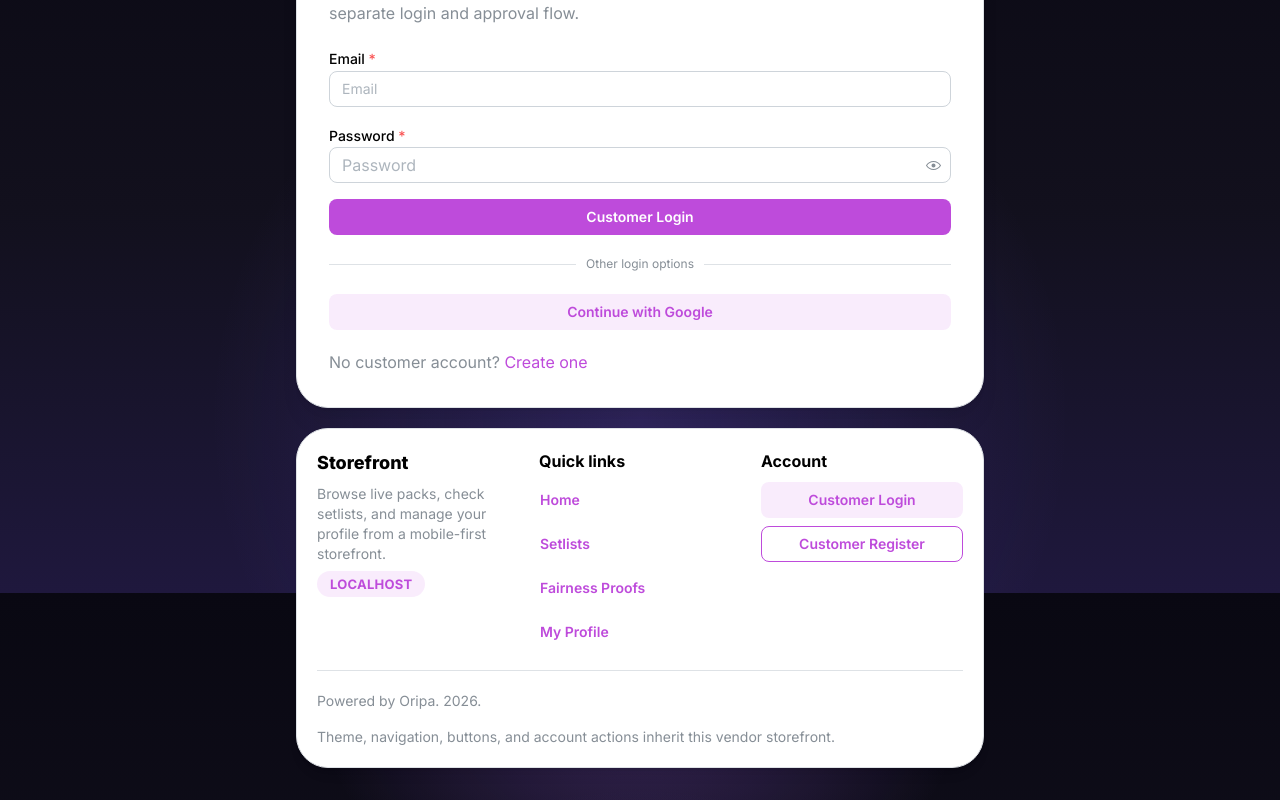
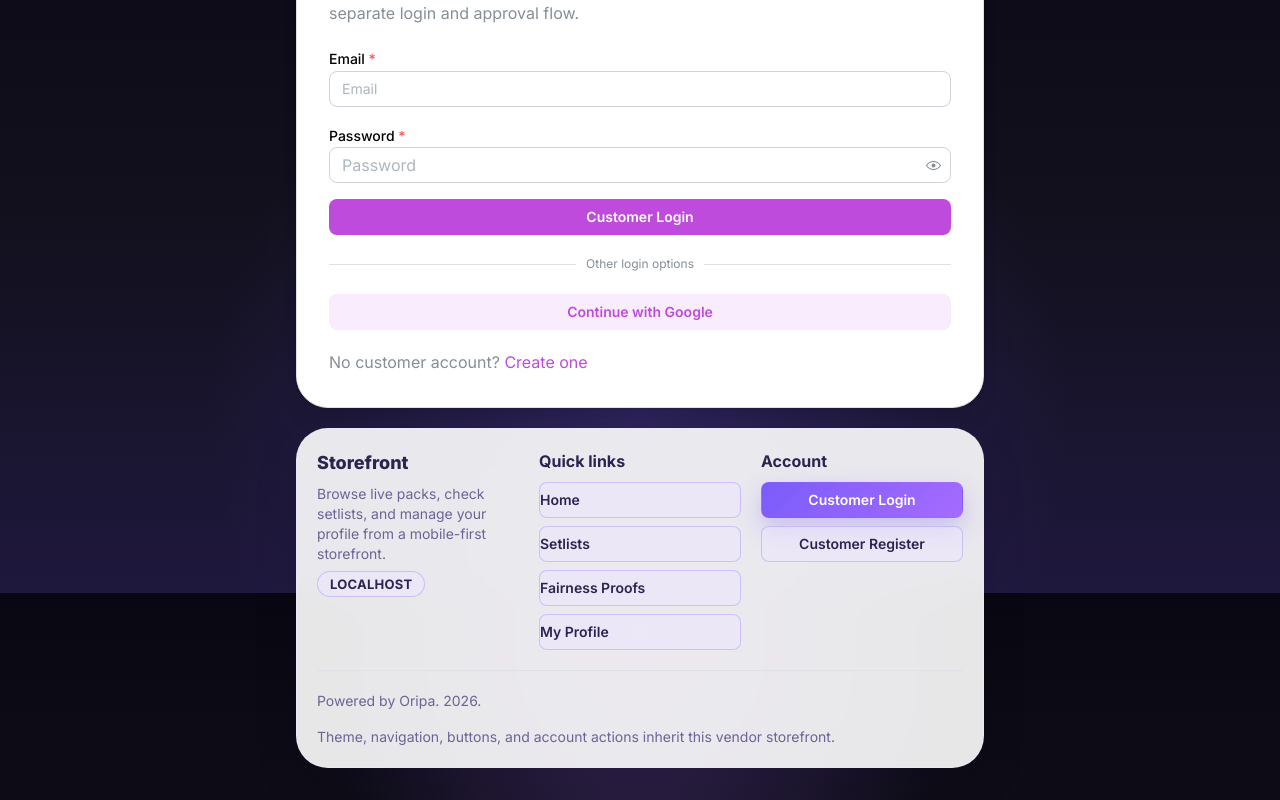
Before and after one commit to terenceboey/oripa_saas_product, a Next.js app in the folder apps/web/: page /login in a window 1280 px wide. Shown: the part 207-1007 px from the top of the page. Built offline with nearby package versions, Linux system fonts and the light colour scheme; no server answers.

Commit message:
theme storefront shell

```diff
--- a/apps/web/components/storefront-footer.tsx
+++ b/apps/web/components/storefront-footer.tsx
@@ -17,59 +17,80 @@ type StorefrontFooterProps = {
 };
 
 export function StorefrontFooter({ brandName, host, user, onLogout }: StorefrontFooterProps) {
+  const shellStyle = {
+    background: "color-mix(in srgb, var(--card) 90%, transparent)",
+    borderColor: "color-mix(in srgb, var(--brand-soft) 72%, transparent)",
+    color: "var(--text)",
+    boxShadow: "0 18px 45px rgba(9, 8, 18, 0.12)",
+    backdropFilter: "blur(18px)",
+  } as const;
+
+  const subtleButtonStyle = {
+    background: "color-mix(in srgb, var(--brand-soft) 52%, transparent)",
+    borderColor: "color-mix(in srgb, var(--brand) 28%, transparent)",
+    color: "var(--text)",
+  } as const;
+
+  const solidButtonStyle = {
+    background: "linear-gradient(135deg, var(--brand), var(--brand-accent))",
+    borderColor: "transparent",
+    color: "white",
+    boxShadow: "0 10px 24px color-mix(in srgb, var(--brand) 30%, transparent)",
+  } as const;
+
   return (
-    <Paper withBorder radius="xl" p="lg" shadow="sm" mt="lg">
+    <Paper withBorder radius="xl" p="lg" shadow="sm" mt="lg" style={shellStyle}>
       <SimpleGrid cols={{ base: 1, sm: 3 }} spacing="lg">
         <Stack gap={6}>
-          <Text fw={800} size="lg">
+          <Text fw={800} size="lg" style={{ color: "var(--text)" }}>
             {brandName}
           </Text>
-          <Text c="dimmed" size="sm">
+          <Text size="sm" style={{ color: "var(--muted)" }}>
             Browse live packs, check setlists, and manage your profile from a mobile-first storefront.
           </Text>
-          <Badge variant="light" size="lg" w="fit-content">
+          <Badge variant="light" size="lg" w="fit-content" style={subtleButtonStyle}>
             {host}
           </Badge>
         </Stack>
 
         <Stack gap={8}>
-          <Text fw={700}>Quick links</Text>
-          <Button component={Link} href="/" variant="subtle" justify="flex-start" px={0}>
+          <Text fw={700} style={{ color: "var(--text)" }}>Quick links</Text>
+          <Button component={Link} href="/" variant="subtle" justify="flex-start" px={0} style={subtleButtonStyle}>
             Home
           </Button>
-          <Button component={Link} href="/setlists" variant="subtle" justify="flex-start" px={0}>
+          <Button component={Link} href="/setlists" variant="subtle" justify="flex-start" px={0} style={subtleButtonStyle}>
             Setlists
           </Button>
-          <Button component={Link} href="/fairness-proofs" variant="subtle" justify="flex-start" px={0}>
+          <Button component={Link} href="/fairness-proofs" variant="subtle" justify="flex-start" px={0} style={subtleButtonStyle}>
             Fairness Proofs
           </Button>
-          <Button component={Link} href="/profile" variant="subtle" justify="flex-start" px={0}>
+          <Button component={Link} href="/profile" variant="subtle" justify="flex-start" px={0} style={subtleButtonStyle}>
             My Profile
           </Button>
         </Stack>
 
         <Stack gap={8}>
-          <Text fw={700}>Account</Text>
+          <Text fw={700} style={{ color: "var(--text)" }}>Account</Text>
           {user ? (
             <>
-              <Text size="sm" c="dimmed">
+              <Text size="sm" style={{ color: "var(--muted)" }}>
                 {user.displayName || user.fullName || "Customer"}
               </Text>
-              <Text size="sm" c="dimmed">
+              <Text size="sm" style={{ color: "var(--muted)" }}>
                 {user.email}
               </Text>
               {onLogout ? (
-                <Button variant="light" onClick={onLogout} fullWidth>
+                <Button variant="filled" onClick={onLogout} fullWidth style={solidButtonStyle}>
                   Logout
                 </Button>
               ) : null}
             </>
           ) : (
             <>
-              <Button component={Link} href="/login" variant="light" fullWidth>
+              <Button component={Link} href="/login" variant="filled" fullWidth style={solidButtonStyle}>
                 Customer Login
               </Button>
-              <Button component={Link} href="/register" variant="outline" fullWidth>
+              <Button component={Link} href="/register" variant="outline" fullWidth style={subtleButtonStyle}>
                 Customer Register
               </Button>
             </>
@@ -80,10 +101,10 @@ export function StorefrontFooter({ brandName, host, user, onLogout }: Storefront
       <Divider my="lg" />
 
       <Group justify="space-between" align="center" gap="md" wrap="wrap">
-        <Text size="sm" c="dimmed">
+        <Text size="sm" style={{ color: "var(--muted)" }}>
           Powered by Oripa. {new Date().getFullYear()}.
         </Text>
-        <Text size="sm" c="dimmed">
+        <Text size="sm" style={{ color: "var(--muted)" }}>
           Theme, navigation, buttons, and account actions inherit this vendor storefront.
         </Text>
       </Group>
```
Also changed, not shown: apps/web/components/storefront-nav.tsx (+102 -24 lines).
